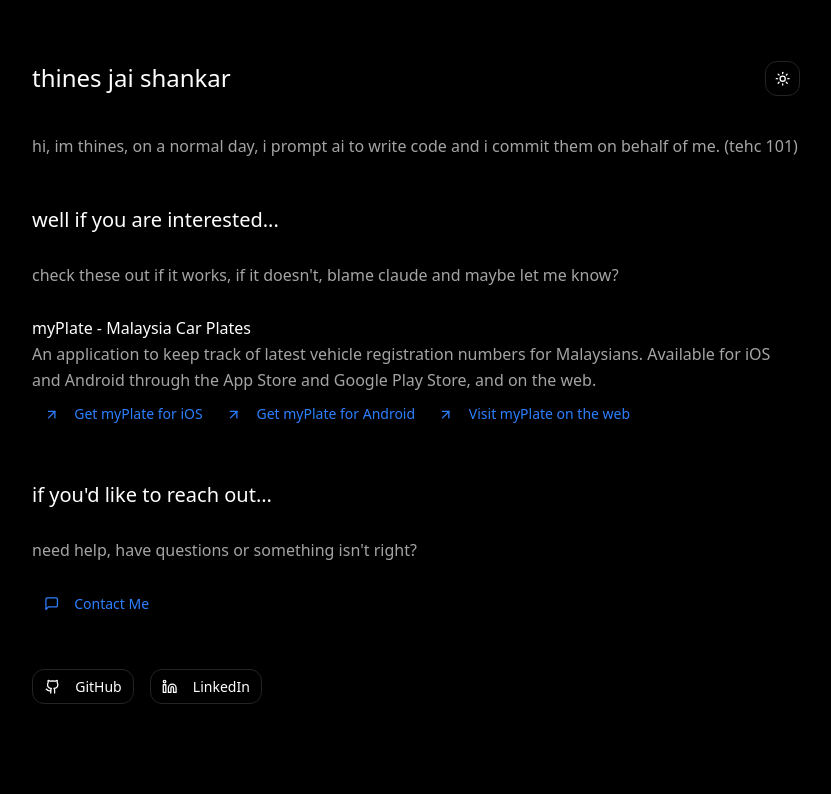
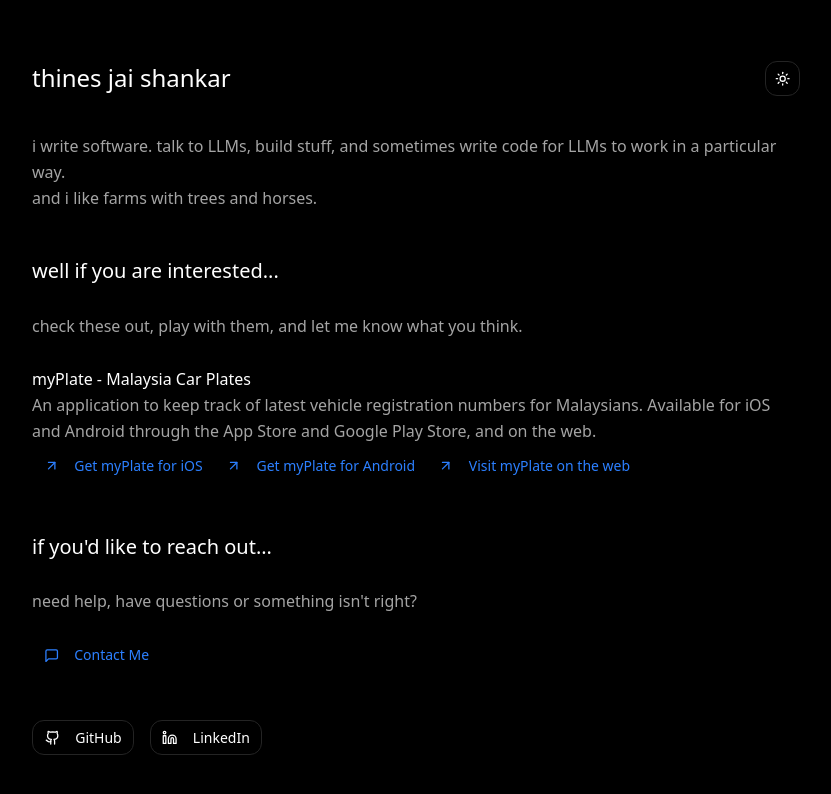
Before and after one commit to thinesjs/thinesjs.com, a React (Vite) app: page / in a window 1280 px wide. Shown: the top 794 px of the page, without its empty margins (224-1055 px from the left). Built offline with nearby package versions, Linux system fonts and the light colour scheme.

Commit message:
feat: changes to copywriting

```diff
--- a/src/App.tsx
+++ b/src/App.tsx
@@ -31,8 +31,11 @@ function App() {
 
                 <section>
                     <p className="text-muted-foreground leading-relaxed">
-                        hi, im thines, on a normal day, i prompt ai to write
-                        code and i commit them on behalf of me. (tehc 101)
+                        i write software. talk to LLMs, build stuff, and
+                        sometimes write code for LLMs to work in a particular
+                        way.
+                        <br />
+                        and i like farms with trees and horses.
                     </p>
                 </section>
 
@@ -41,8 +44,8 @@ function App() {
                         well if you are interested...
                     </h2>
                     <p className="text-muted-foreground leading-relaxed">
-                        check these out if it works, if it doesn't, blame claude
-                        and maybe let me know?
+                        check these out, play with them, and let me know what
+                        you think.
                     </p>
                     <div className="space-y-6">
                         {projects.map((project, index) => {
```
